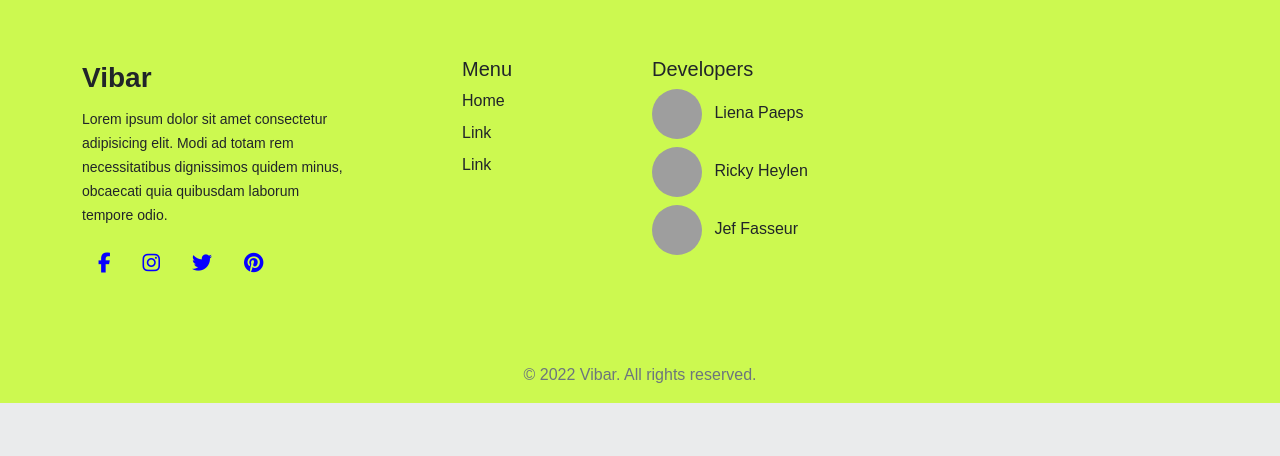
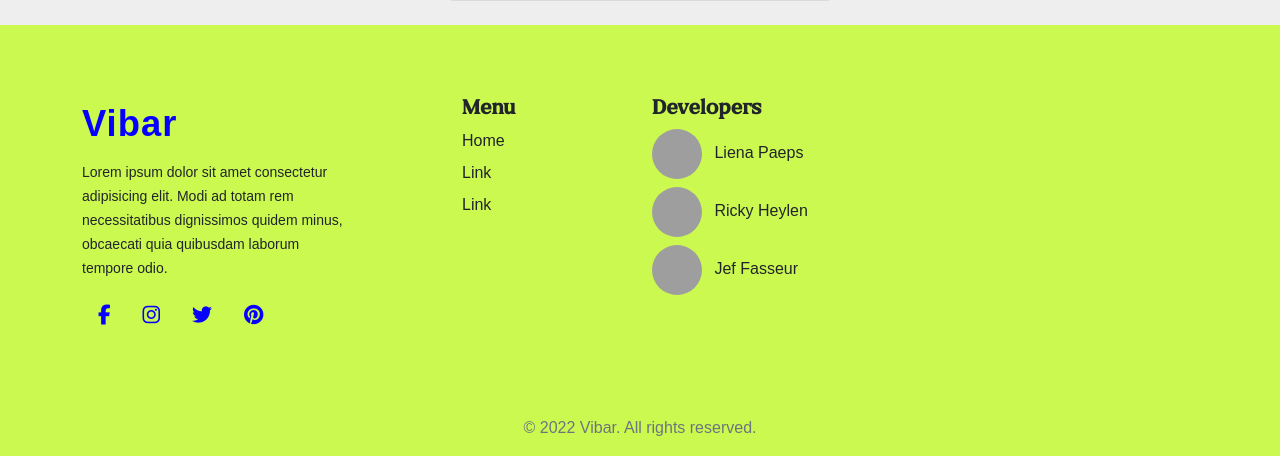
Before and after one commit to lienapaeps/php_project, a PHP site: page / in a window 1280 px wide. Shown: the part 1272-1728 px from the top of the page. Before the commit the page ends 1675 px from the top, so only its background shows below. Run offline with PHP 8.4, Linux system fonts and the light colour scheme; some libraries are stand-ins or nearby versions; some web fonts are replaced; grey boxes are pictures that could not be loaded.

Commit message:
style: add font Blaak to stylesheet in project

```diff
--- a/css/style.css
+++ b/css/style.css
@@ -1,3 +1,14 @@
+@font-face {
+    font-family: 'blaak';
+    src: url(./../assets/fonts/BlaakRegular_PERSONAL.ttf),
+        url(./../assets/fonts/BlaakBold_PERSONAL.ttf);
+}
+
+@font-face {
+    font-family: 'blaakBlack';
+    src: url(./../assets/fonts/BlaakBlack_PERSONAL.ttf);
+}
+
 :root {
     --IMD_Blue: #0600FF;
     --IMD_Blue_Dark: #0400B5;
@@ -66,6 +77,18 @@ a:hover {
 
 .bg-green {
     background-color: var(--IMD_Green);
+}
+
+.logo {
+    font-family: 'blaakBlack', museo-sans, sans-serif;
+    font-size: 1.3em;
+    letter-spacing: 1px;
+    color: var(--IMD_Blue);
+}
+
+.menu-title {
+    font-family: 'blaak', museo-sans, sans-serif;
+    font-weight: bold;
 }
 
 /* STYLE FOR PROFILE PAGE */
--- a/footer.inc.php
+++ b/footer.inc.php
@@ -3,7 +3,7 @@
         <div class="row py-4">
             <div class="col-lg-3 mb-4">
                 <a href="index.php" class="d-inline-flex align-items-center mb-2 fs-3 text-decoration-none">
-                <strong>Vibar</strong>
+                    <strong class="logo">Vibar</strong>
                 </a>
                 <p><small>Lorem ipsum dolor sit amet consectetur adipisicing elit. Modi ad totam rem necessitatibus dignissimos quidem minus, obcaecati quia quibusdam laborum tempore odio.</small></p>
                 <ul class="nav mb-2">
@@ -15,7 +15,7 @@
             </div>
 
             <div class="col-6 col-lg-2 offset-lg-1 mb-2">
-            <h5>Menu</h5>
+                <h5 class="menu-title">Menu</h5>
                 <ul class="list-unstyled">
                     <li class="mb-2"><a class="text-decoration-none" href="index.php">Home</a></li>
                     <li class="mb-2"><a class="text-decoration-none" href="#">Link</a></li>
@@ -24,7 +24,7 @@
             </div>
 
             <div class="col-6 col-lg-2 mb-2">
-            <h5>Developers</h5>
+                <h5 class="menu-title">Developers</h5>
                 <ul class="list-unstyled">
                     <li class="mb-2">
                         <img src="https://jeffasseur-visuals.be/wp-content/uploads/2022/01/Phoenix-logo-e1647853809997.png" alt="Avatar-Liena" class="rounded-circle me-2" style="height: 50px; width: 50px;">
--- a/header.inc.php
+++ b/header.inc.php
@@ -1,11 +1,11 @@
 <header>
-    <nav class="navbar navbar-expand-xl bg-light">
+    <nav class="navbar navbar-expand-xl">
         <div class="container-fluid">
             <button class="navbar-toggler" type="button" data-bs-toggle="offcanvas" data-bs-target="#offcanvasNavbar" aria-controls="offcanvasNavbar">
                 <span class="navbar-toggler-icon"><i class="fas fa-bars align-middle"></i></span>
             </button>
 
-            <a class="navbar-brand" href="index.php"><strong>Vibar</strong></a>
+            <a class="navbar-brand" href="index.php"><strong class="logo">Vibar</strong></a>
 
             <div class="not-signed-in d-none">
                 <a class="offcanvas-title btn btn-primary" href="login.php">Sign in</a>
--- a/index.php
+++ b/index.php
@@ -28,10 +28,10 @@
     <div class="container-fluid hero-empty-state py-4 border-bottom">
         <div class="hero-container text-center">
             <img class="w-50 mx-auto d-block" src="https://jeffasseur-visuals.be/wp-content/uploads/2022/03/20943391-scaled.jpg" alt="Hero image">
-            <h1 class="fw-bold">Discover the best designers & creatives of Thomas More</h1>
-            <p>
-                Vibbar ++ is the most important destination to find & showcase creative work and give a voice to the design & develop students of Thomas More.
-            </p>
+            <h1 class="fw-bold mt-4">Discover the best designers & creatives of Thomas More</h1>
+            <h5 class="fw-normal">
+                Vibar is the most important destination to find & showcase creative work and give a voice to the design & develop students of Thomas More.
+            </h5>
             <div>
                 <p><small class="text-muted">No account yet?</small></p>
                 <a class="offcanvas-title btn btn-primary" href="register.php">Sign up</a>
@@ -66,10 +66,10 @@
         </ul>
         -->
 
-        <div class="d-flex flex-wrap justify-content-center gap-2 mb-4">
+        <div class="d-flex flex-wrap justify-content-center gap-2 my-4">
             <!-- PHP foreach(): -->
             <div href="#" class="card bg-light rounded-3" style="max-width: 24rem;">
-                <img src=<?php echo "https://jeffasseur-visuals.be/wp-content/uploads/2022/03/Social-Media.png"; ?> class="card-image-top" alt="Card top image">
+                <img src=<?php echo "https://jeffasseur-visuals.be/wp-content/uploads/2022/03/Social-Media.png"; ?> class="card-image-top rounded-top" alt="Card top image">
                 <div class="card-body">
                     <h4 class="card-title"><?php echo "Card title"; ?></h4>
                     <p class="card-text"><?php echo "Card Description"; ?></p>
```
Also changed, not shown: assets/fonts/ABSOLUTELY_VITAL_INFORMATION.txt (line endings or trailing spaces). Lines whose indentation alone changed are shown as unchanged.
